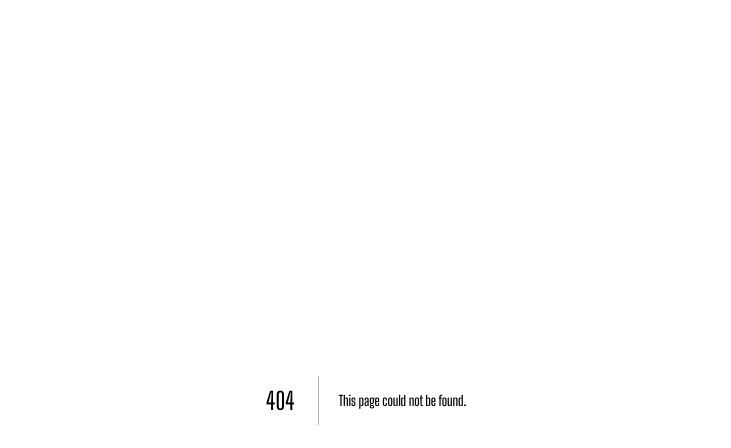
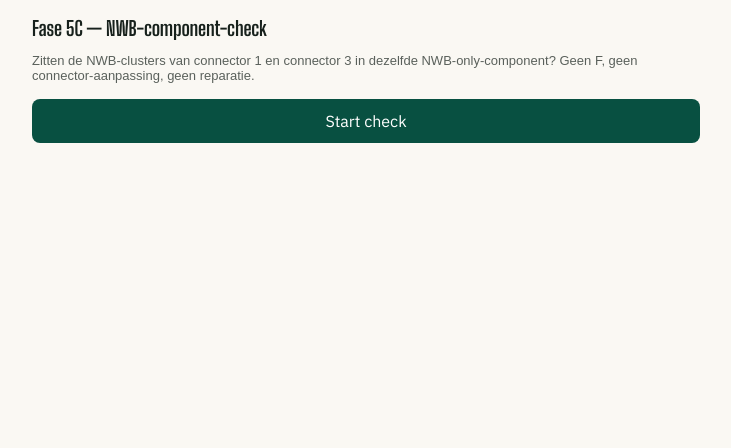
Before and after one commit to stuctech-eng/GoKnoop, a Next.js app: page /debug/fase5c-nwb-component-check in a window 1280 px wide. Before the commit this address had no page. Shown: the top 448 px of the page, without its empty margins (274-1005 px from the left). Built offline with nearby package versions, Linux system fonts and the light colour scheme.

Commit message:
goknoop fase5c nwb component — v1.0.321 — 9 sep 2026, 23:17

```diff
--- /dev/null
+++ b/app/debug/fase5c-nwb-component-check/page.tsx
@@ -0,0 +1,186 @@
+"use client";
+
+import { useState } from "react";
+import { buildValidatedCombinedGraph, computeConnectedComponents, dijkstraOnCombinedGraph, type SlimNwbSegment } from "@/lib/nwb-analysis/combined-graph";
+import { rdToWgs84 } from "@/lib/route-engine/coordinate-transform";
+import type { GraphProvider, GraphNode, GraphEdge } from "@/lib/route-engine/types";
+
+const REGION = "volendam";
+// De twee connector-NWB-knopen uit de vorige analyse (v1: 3Sx24A -> AG9myG).
+const CONNECTOR_1_NWB_NODE_ID = "nwb:wegvakken.07bf7b0f-370d-4f27-bfe4-be8a4817e15b:to";
+const CONNECTOR_3_NWB_NODE_ID = "nwb:wegvakken.a03e1813-1fce-4be7-9d18-3d984935faea:to";
+
+/** Lege GraphProvider (0 GoKnoop-nodes) -- gebruikt om buildValidatedCombinedGraph
+ * een PURE NWB-only-graaf te laten opleveren, met hergebruik van dezelfde,
+ * al-geteste clustering-logica (geen nieuwe code voor NWB-connectiviteit nodig). */
+class EmptyGraphProvider implements GraphProvider {
+  async load() {}
+  getNode(): GraphNode | undefined {
+    return undefined;
+  }
+  getAllNodeIds(): string[] {
+    return [];
+  }
+  getEdgesFrom(): GraphEdge[] {
+    return [];
+  }
+}
+
+function CopyAllButton({ text }: { text: string }) {
+  const [copied, setCopied] = useState(false);
+  async function handleCopy() {
+    try {
+      await navigator.clipboard.writeText(text);
+      setCopied(true);
+      setTimeout(() => setCopied(false), 2000);
+    } catch {
+      setCopied(false);
+    }
+  }
+  return (
+    <button onClick={handleCopy} style={{ width: "100%", padding: 12, fontSize: 15, background: copied ? "#085041" : "#333", color: "white", border: "none", borderRadius: 8, marginBottom: 16 }}>
+      {copied ? "Alles gekopieerd ✓" : "Kopieer ALLES (voor Claude)"}
+    </button>
+  );
+}
+
+export default function Fase5cNwbComponentCheckPage() {
+  const [running, setRunning] = useState(false);
+  const [log, setLog] = useState<string[]>([]);
+  const [report, setReport] = useState<Record<string, unknown> | null>(null);
+
+  function getKey() {
+    return window.localStorage.getItem("goknoop_debug_secret") || "";
+  }
+
+  async function run() {
+    setRunning(true);
+    setLog([]);
+    setReport(null);
+    const key = getKey();
+
+    setLog((prev) => [...prev, "Volendam NWB-tegels lezen..."]);
+    const segmentsById = new Map<string, SlimNwbSegment>();
+    let offset = 0;
+    for (;;) {
+      try {
+        const params = new URLSearchParams({ region: REGION, offset: String(offset) });
+        if (key) params.set("key", key);
+        const res = await fetch(`/api/debug/nwb-collector-read-tiles?${params.toString()}`, { cache: "no-store" });
+        const json = await res.json();
+        if (!res.ok) {
+          setLog((prev) => [...prev, `⚠️ ${json.details ?? json.error}`]);
+          setRunning(false);
+          return;
+        }
+        for (const seg of json.segments as SlimNwbSegment[]) segmentsById.set(seg.id, seg);
+        if (json.done) break;
+        offset += json.tilesInPage;
+      } catch (err) {
+        setLog((prev) => [...prev, `⚠️ ${err instanceof Error ? err.message : String(err)}`]);
+        setRunning(false);
+        return;
+      }
+    }
+    const nwbSegments = Array.from(segmentsById.values());
+    setLog((prev) => [...prev, `${nwbSegments.length} NWB-segmenten gelezen. Pure NWB-only-graaf bouwen (lege GoKnoop-provider)...`]);
+
+    await new Promise((r) => setTimeout(r, 20));
+    const emptyProvider = new EmptyGraphProvider();
+    const nwbOnlyGraph = buildValidatedCombinedGraph(emptyProvider, nwbSegments, 20, []);
+    const componentStats = computeConnectedComponents(nwbOnlyGraph);
+    setLog((prev) => [...prev, `NWB-only-graaf: ${componentStats.totalNodes} clusterknopen, ${componentStats.componentCount} componenten.`]);
+
+    function analyzeCluster(nodeId: string) {
+      const root = componentStats.componentOfNode.get(nodeId);
+      const pos = nwbOnlyGraph.nodePosition.get(nodeId);
+      let nodeCount = 0;
+      const memberIds = new Set<string>();
+      for (const [id, r] of componentStats.componentOfNode.entries()) {
+        if (r === root) {
+          nodeCount++;
+          memberIds.add(id);
+        }
+      }
+      let edgeCount = 0;
+      for (const [from, edges] of nwbOnlyGraph.adjacency.entries()) {
+        if (!memberIds.has(from)) continue;
+        for (const e of edges) if (memberIds.has(e.to)) edgeCount++;
+      }
+      edgeCount = edgeCount / 2; // elke edge dubbel geteld (beide richtingen)
+      return {
+        nodeId,
+        gevonden: root !== undefined,
+        componentId: root ?? null,
+        nodeCountInComponent: nodeCount,
+        edgeCountInComponent: edgeCount,
+        rd: pos ? { x: pos.x, y: pos.y } : null,
+        wgs84: pos ? rdToWgs84(pos.x, pos.y) : null,
+      };
+    }
+
+    const cluster1 = analyzeCluster(CONNECTOR_1_NWB_NODE_ID);
+    const cluster3 = analyzeCluster(CONNECTOR_3_NWB_NODE_ID);
+
+    const geografischeAfstandM = cluster1.rd && cluster3.rd ? Math.hypot(cluster3.rd.x - cluster1.rd.x, cluster3.rd.y - cluster1.rd.y) : null;
+    const zelfdeComponent = cluster1.gevonden && cluster3.gevonden && cluster1.componentId === cluster3.componentId;
+
+    let nwbPathResult: Record<string, unknown> = { LET_OP: "niet getest -- clusters gevonden in verschillende componenten, dus per definitie geen pad mogelijk" };
+    if (zelfdeComponent) {
+      const result = dijkstraOnCombinedGraph(nwbOnlyGraph, CONNECTOR_1_NWB_NODE_ID, CONNECTOR_3_NWB_NODE_ID);
+      nwbPathResult = result.found ? { padGevonden: true, afstandM: Math.round(result.distanceM), hops: result.steps.length } : { padGevonden: false, opmerking: "Onverwacht: zelfde component maar geen pad -- zou niet moeten voorkomen" };
+    }
+
+    let diagnose: string;
+    if (!cluster1.gevonden || !cluster3.gevonden) {
+      diagnose = "ONBEKEND -- één van beide clusters niet gevonden in de NWB-only-graaf (mogelijk een naamgevingsverschil, geen conclusie mogelijk)";
+    } else if (zelfdeComponent) {
+      diagnose = "A: ZELFDE NWB-component -- de eerder voorgestelde verklaring (gescheiden NWB-fragmenten) klopt NIET. Er moet een andere oorzaak zijn.";
+    } else if (geografischeAfstandM !== null && geografischeAfstandM < 5000) {
+      diagnose = "B: VERSCHILLENDE NWB-componenten, geografisch dichtbij (<5km) -- dit is vermoedelijk precies het mechanisme.";
+    } else {
+      diagnose = "C: VERSCHILLENDE NWB-componenten, geografisch ver uit elkaar -- de vraag verschuift naar waarom de connector daar uitkomt.";
+    }
+
+    setReport({
+      cluster1_connector1: cluster1,
+      cluster3_connector3: cluster3,
+      geografischeAfstandTussenClustersM: geografischeAfstandM !== null ? Math.round(geografischeAfstandM) : null,
+      zelfdeNwbComponent: zelfdeComponent,
+      nwbPadTest: nwbPathResult,
+      DIAGNOSE: diagnose,
+    });
+    setLog((prev) => [...prev, "Analyse klaar."]);
+    setRunning(false);
+  }
+
+  const copyText = report ? JSON.stringify(report, null, 2) : "";
+
+  return (
+    <div style={{ padding: 16, fontFamily: "sans-serif", maxWidth: 700, margin: "0 auto" }}>
+      <h1 style={{ fontSize: 20, marginBottom: 8 }}>Fase 5C — NWB-component-check</h1>
+      <p style={{ fontSize: 13, opacity: 0.7, marginBottom: 16 }}>
+        Zitten de NWB-clusters van connector 1 en connector 3 in dezelfde NWB-only-component? Geen F, geen connector-aanpassing, geen reparatie.
+      </p>
+
+      <button onClick={run} disabled={running} style={{ width: "100%", padding: 12, fontSize: 16, background: "#085041", color: "white", border: "none", borderRadius: 8, marginBottom: 12 }}>
+        {running ? "Bezig..." : "Start check"}
+      </button>
+
+      {log.length > 0 && (
+        <div style={{ fontSize: 11, background: "#f0f0eb", padding: 10, borderRadius: 8, marginBottom: 12, maxHeight: 150, overflowY: "auto" }}>
+          {log.map((l, i) => (
+            <div key={i}>{l}</div>
+          ))}
+        </div>
+      )}
+
+      {report && (
+        <>
+          <CopyAllButton text={copyText} />
+          <pre style={{ fontSize: 10, background: "#f5f5f0", padding: 8, borderRadius: 6, overflowX: "auto", whiteSpace: "pre-wrap" }}>{copyText}</pre>
+        </>
+      )}
+    </div>
+  );
+}
--- a/app/debug/page.tsx
+++ b/app/debug/page.tsx
@@ -27,6 +27,7 @@ const CATEGORIES: DebugCategory[] = [
   {
     title: "Netwerkgat-onderzoek",
     links: [
+      { href: "/debug/fase5c-nwb-component-check", label: "Fase 5C: NWB-component-check", description: "Zitten de twee connector-clusters in dezelfde NWB-only-component? Laatste, gerichte test." },
       { href: "/debug/fase5c-vqd-interaction", label: "Fase 5C: GoKnoop\u2194NWB-interactie bij VQd...", description: "Component-analyse, padtrace, connector-cluster-spreidingscheck, vergelijking met normale route." },
       { href: "/debug/fase5c-national-topology", label: "Fase 5C: Landelijke topologie West/Oost", description: "Components, bridges (single points of failure), multi-route-test. Puur GoKnoop-only topologie." },
       { href: "/debug/fase5c-node-diagnosis", label: "Fase 5C: Knoop-diagnose (Volendam-anomalie)", description: "Onderzoekt waarom knoop AG9myG... een 337km-omweg veroorzaakt. Geen F/kosten aangeraakt." },
```
